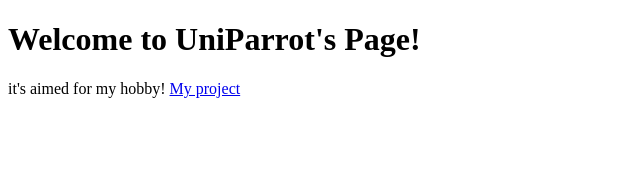
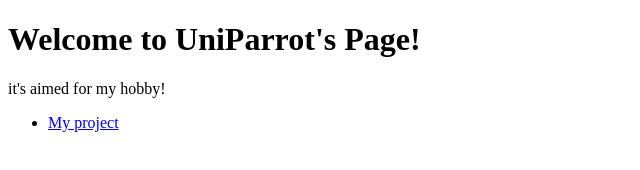
Before and after one commit to UniParrot/uniparrot.github.io, a plain HTML site: page index.html in a window 1280 px wide. Shown: the whole page, without its empty margins (0-640 px from the left). Drawn offline with Linux system fonts and the light colour scheme.

Commit message:
Update index.html

```diff
--- a/index.html
+++ b/index.html
@@ -10,6 +10,8 @@
 <body>
 	<h1>Welcome to UniParrot's Page!</h1>
 	<a>it's aimed for my hobby!</a>
-	<a href="/project1.html">My project</a>
+	<ul>
+		<li><a href="/project1.html">My project</a></li>
+	</ul>
 </body>
 </html>
```
